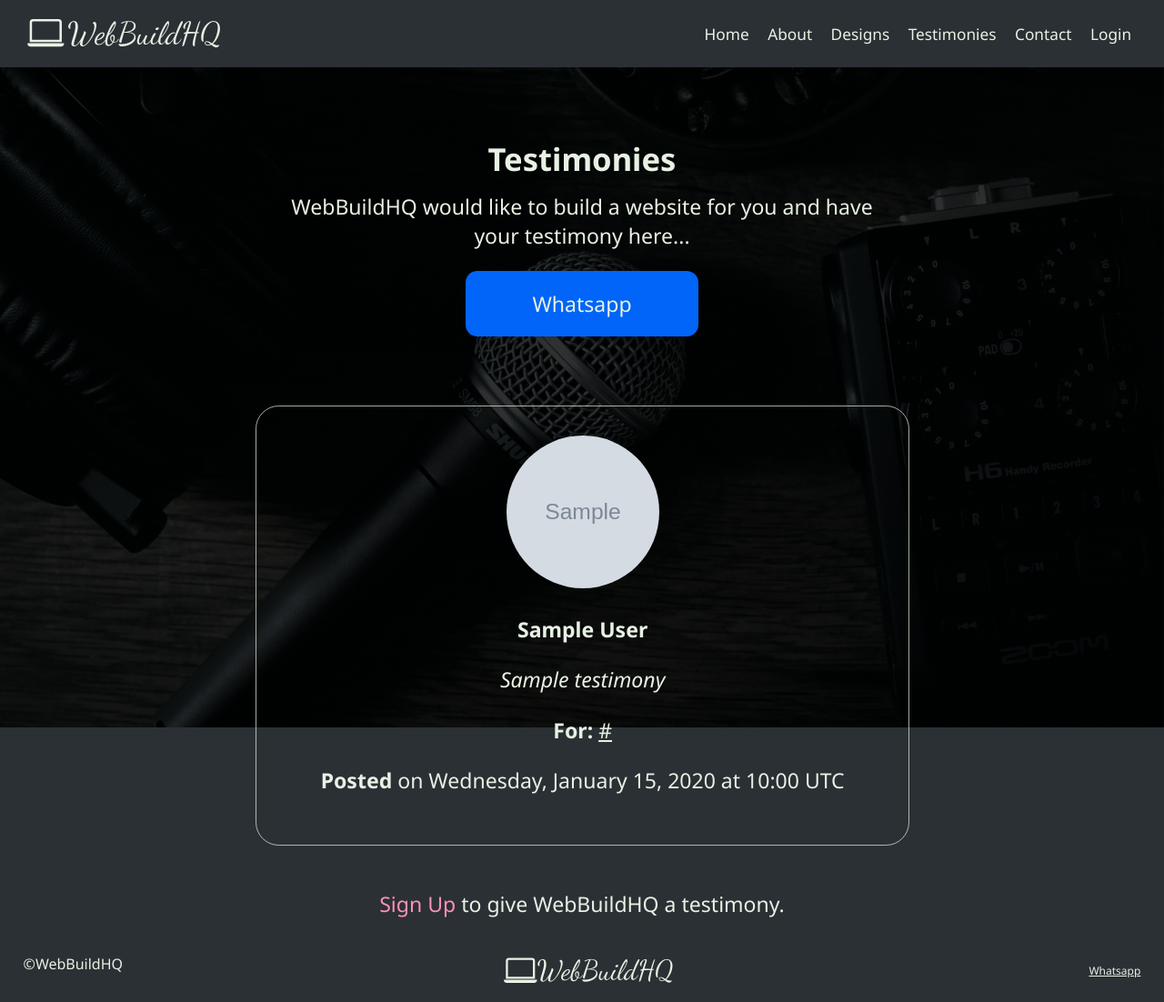
After one commit to folajimiabolade/web-build-hq, a Flask app: template templates/testimonies.html in a window 1280 px wide. The commit adds this page. Shown: the whole page at 91% size. Run offline with Flask 3, Linux system fonts and the light colour scheme; the template is opened without the code that fills it: most values are stand-ins (such as "Sample title", 1, 10 or a date in 2020); grey boxes marked "Sample" are stand-in pictures; some web fonts are replaced.

Commit message:
render testimonies on 'testimonies' page

```diff
--- a/static/css/style.css
+++ b/static/css/style.css
@@ -1265,46 +1287,51 @@ a[type="button"] {
         text-align: center;
     }
 
-    div.testimonials-container {
-        display: grid;
-        grid-template-columns: 1fr;
-        grid-template-rows: ;
-    }
-
-    img.testimonials-image {
+    div.testimonies-card {
+        display: flex;
+        justify-content: center;
         width: 100vw;
-        grid-area: 1/ 1/ 2/ 2;
-        filter: brightness(0.2);
-        z-index: -1;
     }
 
     div.testimonials-content {
-        grid-area: 1/ 1/ 2/ 2;
         font-size: 1.8vw;
         display: flex;
         flex-direction: column;
-        height: 100%;
-        padding-top: 25vh;
+        min-height: 100vh;
+        width: 56.05vw;
     }
 
     .testimonials-text {
-        padding-left: 2vw;
+        text-align: center;
     }
 
     h2.testimonials-header {
-        margin-bottom: 0vh;
+        text-align: center;
+        margin-bottom: 1vw;
+        margin-top: 6vw;
+    }
+
+    div.invite-card {
+        display: flex;
+        justify-content: center;
     }
 
     p.testimonials-body {
-        margin-top: 2vh;
+        text-align: center;
+        margin-top: 0vw;
+        width: 50vw;
+    }
+
+    div.testimonials-link {
+        display: flex;
+        justify-content: center;
     }
 
     a.testimonials-button {
         border-radius: 1vw;
         padding: 2.5vh 0vw;
         width: 20vw;
-        margin-left: 2vw;
-        margin-top: 8vh;
+        margin-bottom: 6vw;
         text-align: center;
     }
 
@@ -1950,4 +1977,20 @@ a[type="button"] {
         text-align: center;
     }
 
+    div.testimony {
+        margin-bottom: 2vw;
+        text-align: center;
+        padding: 4vh 3vw;
+        border: 0.025vw solid rgba(231, 242, 228, 0.7);
+        border-radius: 2vw;
+        width: 50vw;
+    }
+
+    img.testimony-image {
+        width: 10.5rem;
+        height: 10.5rem;
+        border-radius: 50%;
+        /* border: 2px solid #E7F2E4; */
+    }
+
 }
--- a/templates/base.html
+++ b/templates/base.html
@@ -28,7 +28,7 @@
                     <a type="button" class="home text nav-link" href="{{ url_for('home') }}">Home</a>
                     <a type="button" class="about text nav-link" href="{{ url_for('about') }}">About</a>
                     <a type="button" class="designs text nav-link" href="{{ url_for('designs') }}">Designs</a>
-                    <a type="button" class="testimonials text nav-link" href="{{ url_for('testimonials') }}">Testimonies</a>
+                    <a type="button" class="testimonials text nav-link" href="{{ url_for('testimonies') }}">Testimonies</a>
                     <a type="button" class="contact text nav-link" href="{{ url_for('contact') }}">Contact</a>
                     {% if current_user.is_authenticated %}
                     <a type="button" class="account text nav-link" href="{{ url_for('account') }}">Account</a>
--- /dev/null
+++ b/templates/testimonies.html
@@ -0,0 +1,56 @@
+{% extends "base.html" %}
+
+{% block title %}Testimonies{% endblock %}
+
+{% block head %}
+    <style>
+        body {
+            box-sizing: border-box;
+        }
+
+        div.testimonials-container::before {
+        content: "loco";
+        background-image: url({{ url_for('static', filename='images/media-kit.jpg') }});
+        filter: brightness(0.2);
+        background-position: center;
+        background-size: cover;
+        background-attachment: fixed;
+        z-index: -1;
+        min-height: 100vh;
+        min-width: 100vw;
+        position: fixed;
+        top: 0;
+    }
+    </style>
+{% endblock %}
+
+{% block body %}
+    <div class="testimonials-container">
+        <div class="testimonies-card">
+            <div class="testimonials-content">
+                <h2 class="testimonials-text text testimonials-header">Testimonies</h2>
+                <div class="invite-card">
+                    <p class="testimonials-text text testimonials-body">WebBuildHQ would like to build a website for you and have your testimony here...</p>
+                </div>
+                <div class="testimonials-link">
+                    <a class=" text button whatsapp testimonials-button" type="button" href="https://wa.me/2347067681676">Whatsapp</a>
+                </div>
+                {% for testimony in testimonies %}
+                    <div class="testimony">
+                        <img class="testimony-image"
+                             alt="{{ testimony.user.first_name }} {{ testimony.user.last_name }}"
+                             src="{{ url_for('static', filename='images/uploads/' ~ testimony.user.picture_name ~ testimony.user.picture_format) }}"
+                        >
+                        <p class="text testimony-author"><b>{{ testimony.user.first_name }} {{ testimony.user.last_name }}</b></p>
+                        <p class="text testimony"><em>{{ testimony.testimony }}</em></p>
+                        <p class="text testifiers-website"><b>For: </b>
+                            <a class="text testifiers-website" href="{{ testimony.website }}">{{ testimony.website }}</a>
+                        </p>
+                        <p class="text testimony-date"><b>Posted </b>on {{ testimony.datetime.strftime("%A, %B %d, %Y at %H:%M UTC") }}</p>
+                    </div>
+                {% endfor %}
+                <p class="testimonials-text text"><a class="testimonials-prompt" href="{{ url_for('sign_up') }}">Sign Up</a> to give WebBuildHQ a testimony.</p>
+            </div>
+        </div>
+    </div>
+{% endblock %}
```
Also changed, not shown: other parts of static/css/style.css (+39 -17 lines), main.py (+4 -3 lines), templates/testimonials.html (deleted, +0 -23 lines).
